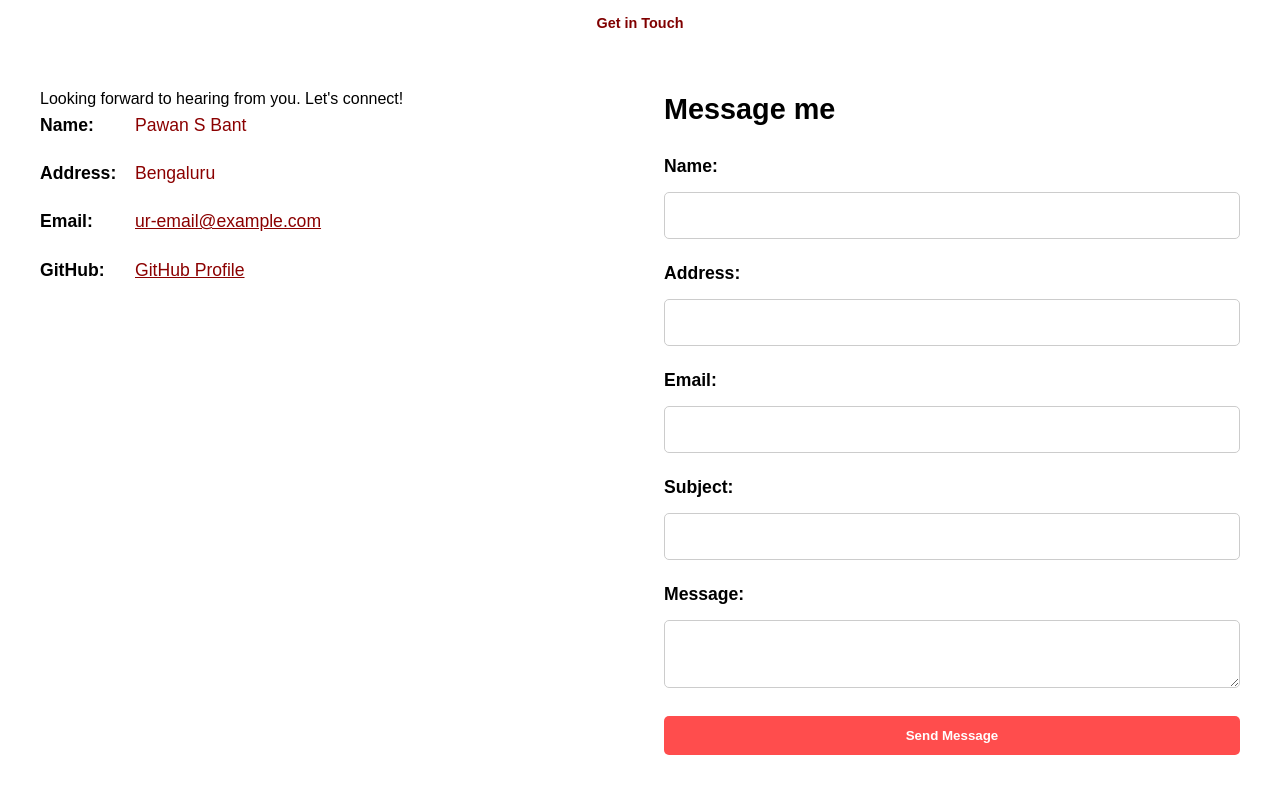
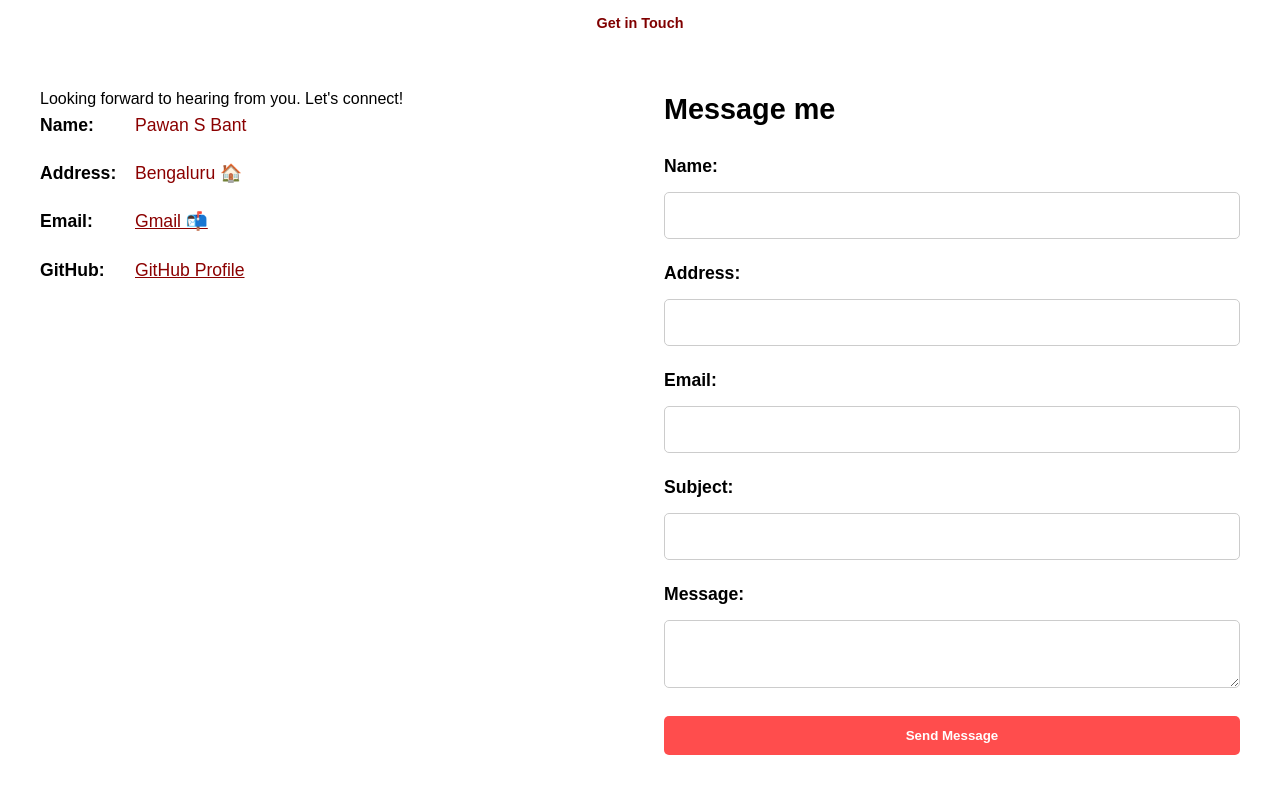
Before and after one commit to BantPawan/Website, a plain HTML site: page index.html in a window 1280 px wide. Shown: the part 3588-4381 px from the top of the page. Drawn offline with Linux system fonts and the light colour scheme.

Commit message:
Update index.html

```diff
--- a/index.html
+++ b/index.html
@@ -184,8 +184,8 @@
                 <p>Looking forward to hearing from you. Let's connect!</p>
                 <ul>
                     <li><strong>Name:</strong> <span class="red-text">Pawan S Bant</span></li>
-                    <li><strong>Address:</strong> <span class="red-text">Bengaluru</span></li>
-                    <li><strong>Email:</strong> <a href="mailto: bantpawan@gmail.com" class="red-text">ur-email@example.com</a></li>
+                    <li><strong>Address:</strong> <span class="red-text">Bengaluru 🏠</span></li>
+                    <li><strong>Email:</strong> <a href="mailto: bantpawan@gmail.com" class="red-text">Gmail 📬</a></li>
                     <li><strong>GitHub:</strong> <a href="https://github.com/BantPawan" class="red-text" target="_blank">GitHub Profile</a></li>
                 </ul>
             </div>
```
